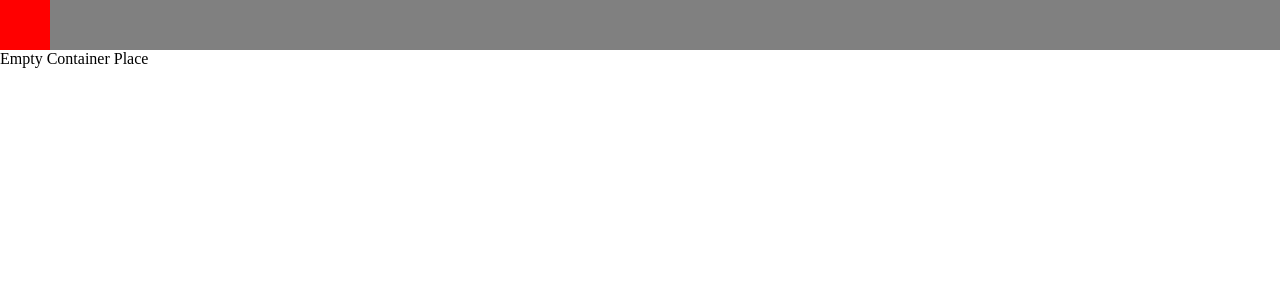
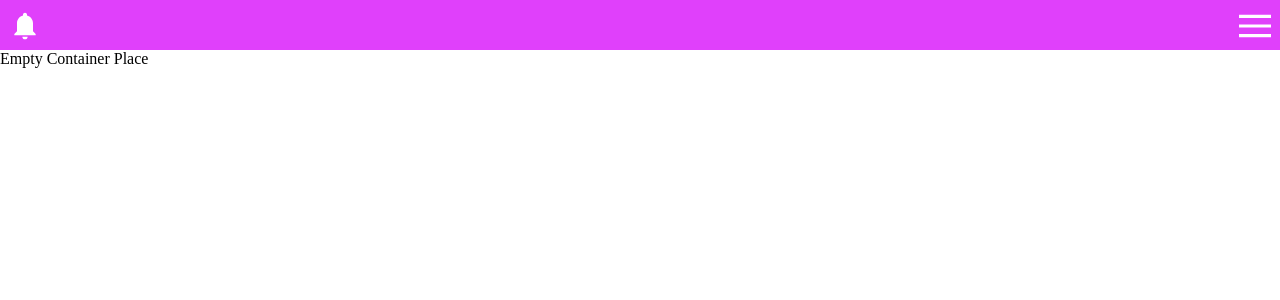
Before and after one commit to mr-ezak/ikhune, a Next.js app: page / in a window 1280 px wide. Shown: the top 300 px of the page. Built offline with nearby package versions, Linux system fonts and the light colour scheme.

Commit message:
Finish the header appearance

```diff
--- a/components/nobles/Header.js
+++ b/components/nobles/Header.js
@@ -1,21 +1,39 @@
 import Link from "next/link"
 import styled from "styled-components"
+import { BarsIcon, NotifiIcon } from "./Icons"
 
 export const Header = () => (
   <StyledHeader>
-    <HeaderNotification />
+    <HeaderNotification>
+      <NotifiIcon />
+    </HeaderNotification>
+    <HeaderBars>
+      <BarsIcon />
+    </HeaderBars>
   </StyledHeader>
 )
 
 const StyledHeader = styled.div`
   width: 100%;
   height: 50px;
-  background: gray;
+  background: #e040fb;
   text-align: center;
 `
 const HeaderNotification = styled.div`
   float: left;
   width: 50px;
   height: 50px;
-  background: red;
+
+  svg {
+    margin: 10px auto;
+  }
 `
+const HeaderBars = styled.div`
+  float: right;
+  width: 50px;
+  height: 50px;
+
+  svg {
+    margin: 10px auto;
+  }
+`
--- /dev/null
+++ b/components/nobles/Icons.js
@@ -0,0 +1,45 @@
+import React from "react"
+
+export const BarsIcon = props => (
+  <svg width="2em" height="2em" viewBox="0 0 192 192" {...props}>
+    <g
+      fill="none"
+      strokeMiterlimit={10}
+      fontFamily="none"
+      fontWeight="none"
+      fontSize="none"
+      textAnchor="none"
+      style={{
+        mixBlendMode: "normal"
+      }}
+    >
+      <path d="M0 192V0h192v192z" />
+      <path
+        d="M0 28.8V48h192V28.8zm0 57.6v19.2h192V86.4zM0 144v19.2h192V144z"
+        fill="#fff"
+      />
+    </g>
+  </svg>
+)
+
+export const NotifiIcon = props => (
+  <svg width="2em" height="2em" viewBox="0 0 192 192" {...props}>
+    <g
+      fill="none"
+      strokeMiterlimit={10}
+      fontFamily="none"
+      fontWeight="none"
+      fontSize="none"
+      textAnchor="none"
+      style={{
+        mixBlendMode: "normal"
+      }}
+    >
+      <path d="M0 192V0h192v192z" />
+      <path
+        d="M96 16c-6.624 0-12 5.376-12 12v5.563C63.304 38.898 48 57.64 48 80v48l-16 16v8h128v-8l-16-16V80c0-22.36-15.304-41.086-36-46.422V28c0-6.624-5.376-12-12-12zM80 160c0 8.84 7.168 16 16 16s16-7.168 16-16z"
+        fill="#fff"
+      />
+    </g>
+  </svg>
+)
--- a/package.json
+++ b/package.json
@@ -13,9 +13,6 @@
   "author": "Mr Ezak",
   "license": "ISC",
   "dependencies": {
-    "@fortawesome/fontawesome-svg-core": "^1.2.18",
-    "@fortawesome/free-solid-svg-icons": "^5.8.2",
-    "@fortawesome/react-fontawesome": "^0.1.4",
     "i": "^0.3.6",
     "next": "^8.1.0",
     "npm": "^6.9.0",
```
Also changed, not shown: 1 other file (tests, documents, lock files or other folders).
